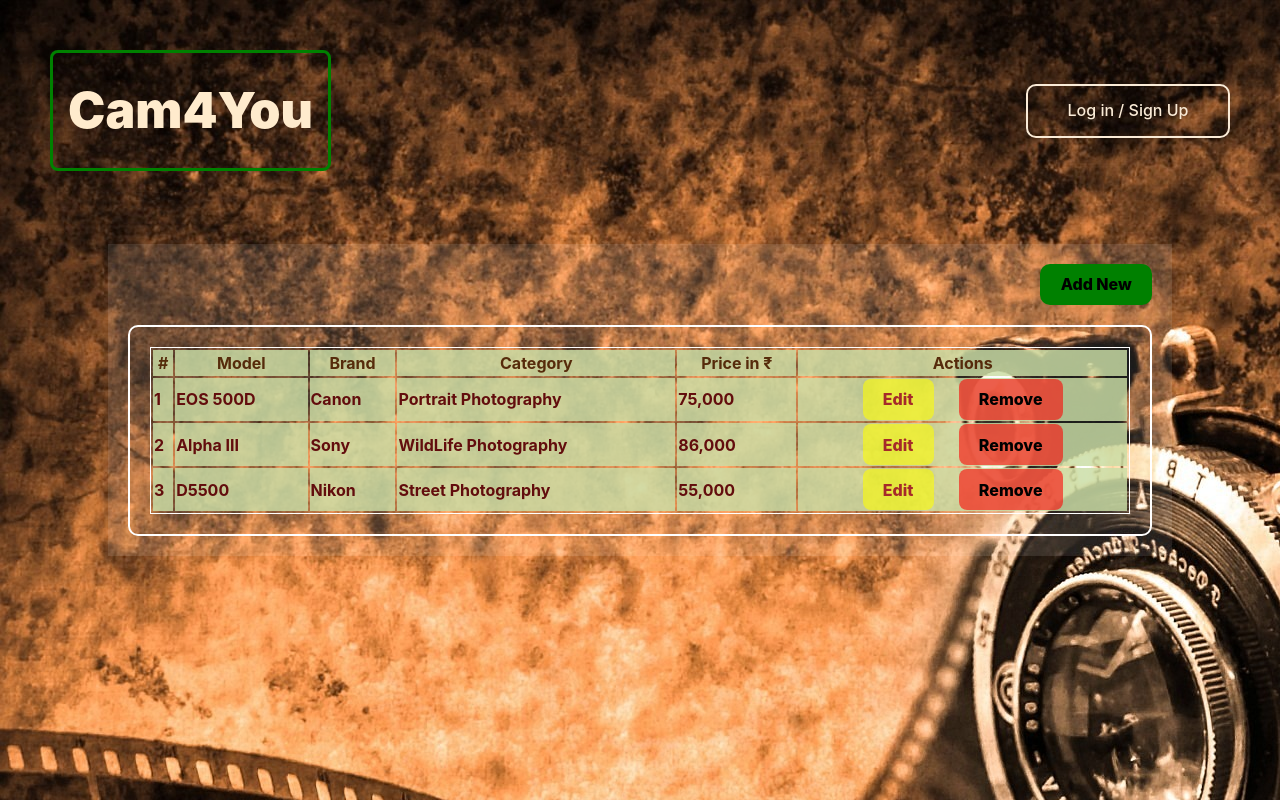
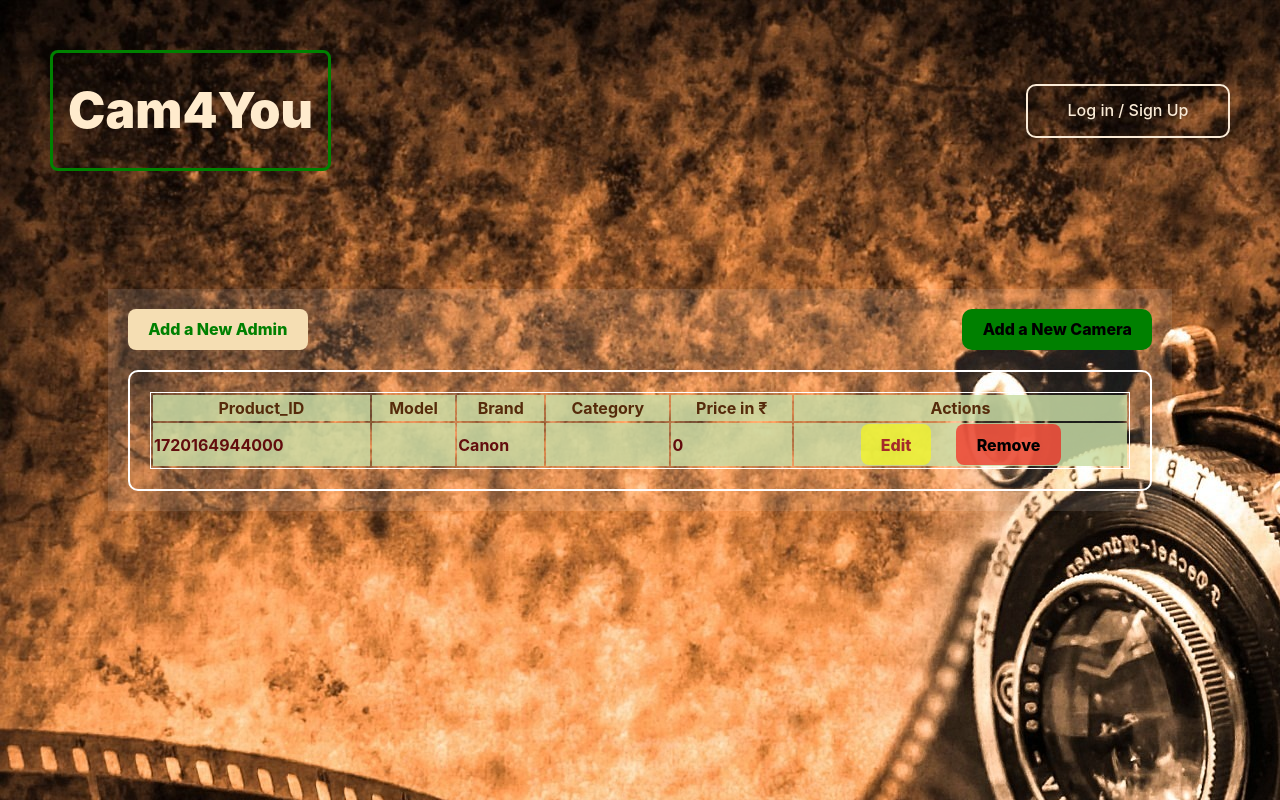
Before and after one commit to AthulKM/Cam4You, a React (Vite) app: page /AdminPanel in a window 1280 px wide. Built offline with nearby package versions, Linux system fonts and the light colour scheme.

Commit message:
updated AdminPanel.jsx

```diff
--- a/src/App.css
+++ b/src/App.css
@@ -37,17 +37,46 @@ body {
   color: rgb(98, 13, 13);
   font-weight: 700;
 }
-.addNewModal {
+.addNewCameraModal {
   border: 3px solid white;
   padding: 10px;
   position: absolute;
+
   top:50px;
-  left:300px;
+  left:400px;
   background:yellowgreen;
   border-radius: 10px;
   height: 500px;
   color: brown;
+  width: 300px;
 }
+.addNewAdminModal {
+  border: 3px solid white;
+  padding: 10px;
+  position: absolute;
+
+  top:50px;
+  left:400px;
+  background:yellowgreen;
+  border-radius: 10px;
+  height: 500px;
+  color: brown;
+  width: 300px;
+}
+.addNewAdminBtn {
+  background: wheat;
+  color: green;
+  font-weight: 800;
+}
+.modal-dialog {
+  padding : 10px;
+}
+input {
+  background: rgba(255, 255, 255, 0.444);
+  color: darkgreen;
+  width: 200px;
+}
+
 .adminPanel-newProductAddTable .buttons {
   justify-content: center;
   display: flex;
--- a/src/components/AdminPanel.jsx
+++ b/src/components/AdminPanel.jsx
@@ -3,47 +3,176 @@ import { Container, Row, Button, Modal } from 'react-bootstrap';
 import Table from 'react-bootstrap/Table';
 import { useState } from 'react';
 
+
 const AdminPanel = () => {
+
   const [show, setShow] = useState(false);
+  const [showAdminModal, setShowAdminModal] = useState(false);
+  const [products, setProducts] = useState([{
+    id: Date.now(),
+    model: "",
+    brand: "Canon",
+    category: "",
+    price: 0,
+
+  }]);
+  const [admins, setAdmins] = useState([{
+    username: "",
+    password: "",
+  }]);
+  const [newProduct, setNewProduct] = useState(products);
+  const [newAdmin, setNewAdmin] = useState(admins);
+
+
+
 
   const handleClose = () => setShow(false);
   const handleShow = () => setShow(true);
+
+  const handleAdminModalClose = () => setShowAdminModal(false);
+  const handleAdminModalShow = () => setShowAdminModal(true);
+
+    function changeHandler(event) {
+      const { name, value } = event.target;
+      setNewProduct({ ...newProduct, [name]: value });
+    }
+  function changeAdminHandler(event) {
+    const { name, value } = event.target;
+    setNewAdmin({ ...newAdmin, [name]: value });
+  }
+
+  const handleSaveProduct = () => {
+    const newId = Date.now();
+    setNewProduct( {id: newId, ...newProduct})
+    setProducts([...products,newProduct])
+    setShow(false);
+    setNewProduct([{
+      id: Date.now(),
+      model: "",
+      brand: "Canon",
+      category: "",
+      price: 0,
+
+    }])
+  }
+  const handleSaveAdmin = () => {
+    setAdmins([...admins, newAdmin]);
+    setShowAdminModal(false);
+    setNewAdmin([
+      {
+        username: "",
+        password:"",
+      }
+    ])
+  }
+
+
+
   return (
-      <>
+
+
+
+
+
     <div>
+      <Modal className='addNewAdminModal'
+        show={showAdminModal}
+        onHide={handleAdminModalClose}
+        backdrop="static"
+        keyboard={false}
+      >
+        <Modal.Header>
+          <Modal.Title><h2>Add a new Admin</h2></Modal.Title>
+        </Modal.Header>
+        <Modal.Body>
+                      <form>
+                          Username :<br/>
+              <input
 
-          <Modal className='addNewModal'
+                              type="text"
+                              name="model"
+                              value={newAdmin.username}
+                onChange={changeAdminHandler} /><br/>
+              Password : <br/>
+                          <input
+                              type="text"
+                              name="brand"
+                              value={newAdmin.password}
+                onChange={changeAdminHandler} /><br/>
+
+
+
+          </form>
+        </Modal.Body>
+        <Modal.Footer className='mt-40'>
+          <Button className='mr-20 btn-green ' variant="secondary" onClick={handleSaveAdmin}>
+            Save
+          </Button>
+
+        </Modal.Footer>
+      </Modal>
+
+      <Modal className='addNewCameraModal'
         show={show}
         onHide={handleClose}
         backdrop="static"
         keyboard={false}
       >
-        <Modal.Header closeButton>
-          <Modal.Title><h2>This modal can be used for adding new products</h2></Modal.Title>
+        <Modal.Header>
+          <Modal.Title><h2>Add a new Camera</h2></Modal.Title>
         </Modal.Header>
         <Modal.Body>
-          I will not close if you click outside me. Do not even try to press
-          escape key.
+                      <form>
+                          Model :<br/>
+              <input
+
+                              type="text"
+                              name="model"
+                              value={newProduct.model}
+                onChange={changeHandler} /><br/>
+              Brand : <br/>
+                          <input
+                              type="text"
+                              name="brand"
+                              value={newProduct.brand}
+                onChange={changeHandler} /><br/>
+              Category : <br/>
+                          <input
+                              type="text"
+                              name="category"
+                              value={newProduct.category}
+                onChange={changeHandler} /><br/>
+              Price : <br/>
+                          <input
+                              type="text"
+                              name="price"
+                              value={newProduct.price}
+                onChange={changeHandler} /><br/>
+
+
+          </form>
         </Modal.Body>
         <Modal.Footer className='mt-40'>
-          <Button className='mr-20' variant="secondary" onClick={handleClose}>
-            Close
+          <Button className='mr-20 btn-green ' variant="secondary" onClick={handleSaveProduct}>
+            Save
           </Button>
-          <Button variant="primary">Understood</Button>
+
         </Modal.Footer>
       </Modal>
-          </div>
 
           <Container className='w-80 hCentered adminPanelContainer'>
         <Row className='f-dir-row w-100'>
-                  <Button className='btn-addNewProduct' onClick={handleShow}>Add New</Button>
+                <Button className='addNewAdminBtn' onClick={handleAdminModalShow}>Add a New Admin</Button>
+                  <Button className='btn-addNewProduct' onClick={handleShow}>Add a New Camera</Button>
 
               </Row>
               <Row className='adminPanel-newProductAddTable'>
+
+
                         <Table className='striped bordered hover w-100'>
                         <thead className='tableHead'>
                             <tr>
-                              <th>#</th>
+                                <th>Product_ID</th>
                                 <th>Model</th>
                                 <th>Brand</th>
                                 <th>Category</th>
@@ -51,49 +180,35 @@ const AdminPanel = () => {
                                 <th>Actions</th>
                             </tr>
             </thead>
+            {
+
+                      products.map(product => (
                         <tbody>
-        <tr>
-                              <td>1</td>
-                              <td>EOS 500D</td>
-                              <td>Canon</td>
-          <td>Portrait Photography</td>
-          <td>75,000</td>
+                                  <tr key={ product.id}>
+                                      <td>{ product.id}</td>
+                                      <td>{ product.model}</td>
+                                      <td>{ product.brand}</td>
+                                      <td>{ product.category}</td>
+                                      <td>{ product.price}</td>
                                 <td className='buttons f-dir-row'>
                                     <button className='btn-yellow'>Edit</button>
                                     <button className='btn-red'>Remove</button>
 
                                 </td>
                             </tr>
-        <tr>
-                              <td>2</td>
-                              <td>Alpha III</td>
-                              <td>Sony</td>
-          <td>WildLife Photography</td>
-          <td>86,000</td>
-          <td className='buttons f-dir-row'>
-            <button className='btn-yellow'>Edit</button>
-            <button className='btn-red'>Remove</button>
 
-          </td>
-        </tr>
-        <tr>
-                              <td>3</td>
-                              <td>D5500</td>
-                              <td>Nikon</td>
-          <td>Street Photography</td>
-          <td>55,000</td>
-          <td className='buttons f-dir-row'>
-            <button className='btn-yellow'>Edit</button>
-            <button className='btn-red'>Remove</button>
 
-          </td>
-        </tr>
                         </tbody>
+
+                      )
+
+                )}
               </Table>
 
         </Row>
+
         </Container>
-      </>
+  </div>
   )
 }
 
```
Lines whose indentation alone changed are shown as unchanged.
